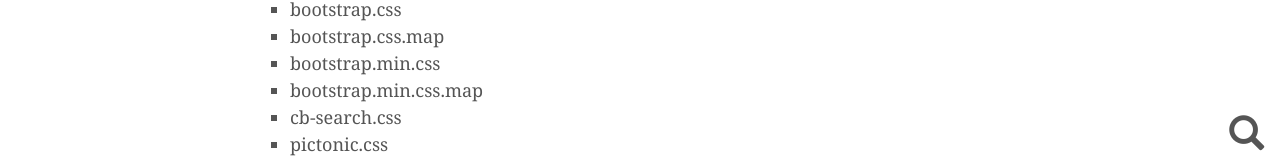
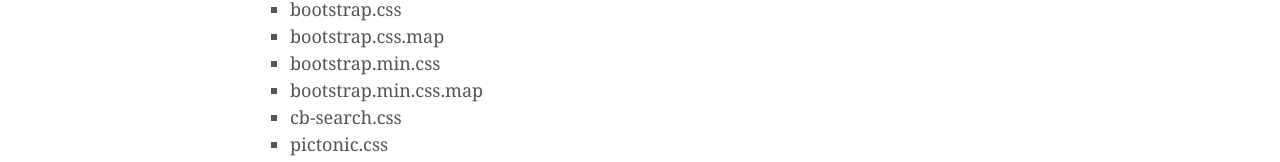
Before and after one commit to zdnfzgb/zdnfzgb.github.io, a Jekyll site: the page built from Mainfest.md, in a window 1280 px wide and 900 px high, scrolled down 574 px. Shown: the part 719-881 px from the top of the window. Built offline with Jekyll 4.4.1, drawn with Linux system fonts in a browser that asks for light colours; our own code applies the rules of GitHub Pages for plain Markdown files; comment, search, counter and statistics services are not loaded.

Commit message:
删除search功能

```diff
--- a/_includes/search.html
+++ b/_includes/search.html
@@ -1,13 +1 @@
 {% assign translation = site.data[page.lang] %}
-<div class="cb-search-tool" style="position: fixed; top: 0px ; bottom: 0px; left: 0px; right:  0px;
-  opacity: 0.95; background-color: #111111; z-index: 9999; display: none;">
-  <input type="text" class="form-control cb-search-content" id="cb-search-content" style="position: fixed; top: 60px" placeholder="{{ translation.searchtip }}" >
-
-  <div style="position: fixed; top: 16px; right: 16px; font-size: 35px;">
-	<span class="glyphicon glyphicon-remove-circle" id="cb-close-btn"></span>
-  </div>
-</div>
-
-<div style="position: fixed; right: 16px; bottom: 20px; font-size: 35px;">
-  <span class="glyphicon glyphicon-search" id="cb-search-btn"></span>
-</div>
```
